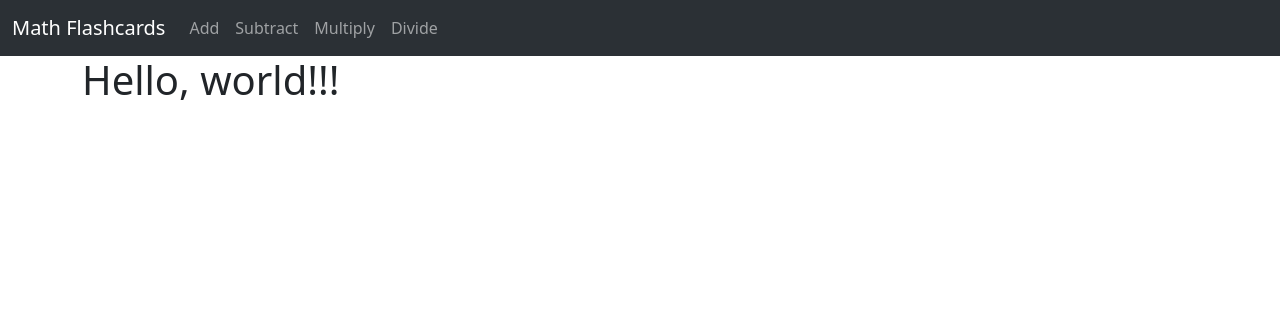
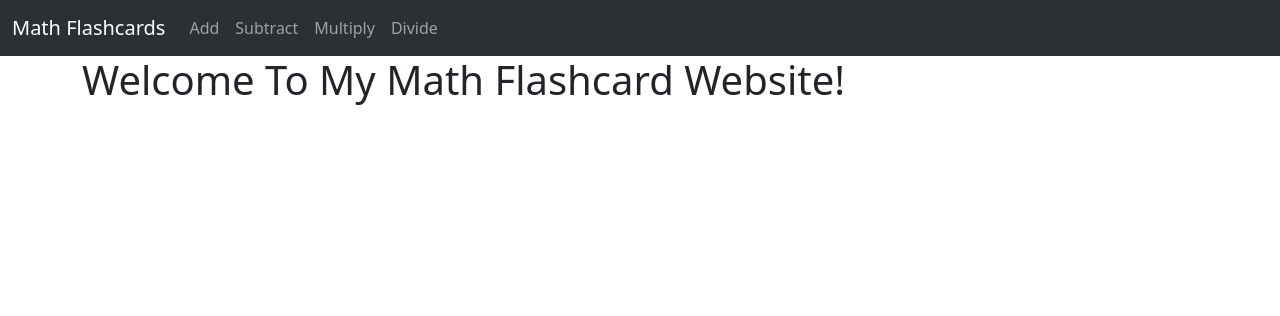
Before and after one commit to jlarryc/django-flashcards, a Django app: page / in a window 1280 px wide. Shown: the top 316 px of the page. Run offline with Django 4.2, Linux system fonts and the light colour scheme.

Commit message:
tweaked home page

```diff
--- a/webapp/templates/home.html
+++ b/webapp/templates/home.html
@@ -1,5 +1,5 @@
 {% extends 'base.html' %}
 {% block 'content' %}
-    <h1>Hello, world!!!</h1>
+    <h1>Welcome To My Math Flashcard Website!</h1>
 
 {% endblock %}
```
